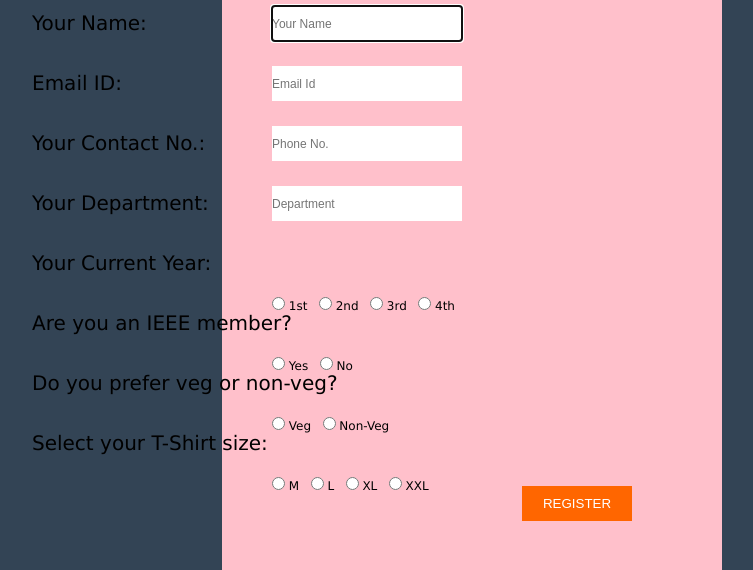
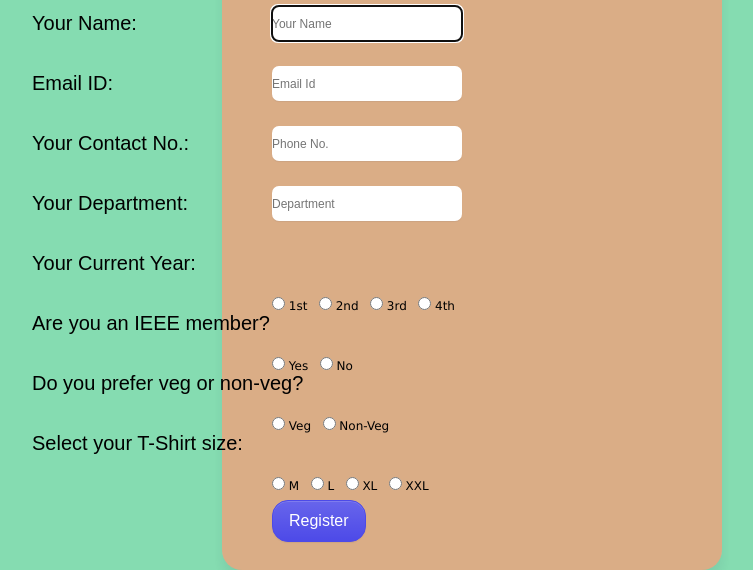
Before and after one commit to ayanokoji024/IEE-registration-page-final, a website: page index.html in a window 1280 px wide. Shown: the part 660-1230 px from the top of the page, without its empty margins (168-921 px from the left). Drawn offline with nearby package versions, Linux system fonts and the light colour scheme.

Commit message:
changed css styles for submit button and textboxes

```diff
--- a/index.html
+++ b/index.html
@@ -1,4 +1,3 @@
-
 <html>
 
 <head>
@@ -10,8 +9,9 @@
 
 <body>
     <link href="styles.css" type="text/css" rel="stylesheet">
-    <script src="https://ajax.googleapis.com/ajax/libs/jquery/3.5.1/jquery.min.js">
-    </script>
+    <script src="https://ajax.googleapis.com/ajax/libs/jquery/3.5.1/jquery.min.js"></script>
+
+
     <!-- Body of Form starts -->
     <div class="container">
         <h1 class="title1">MLAS 2.0 REGISTRATION</h1>
@@ -133,7 +133,8 @@
 
             <!---Register Button------>
             <div class="box">
-                <input type="Submit" name="Register" id="Register" class="submit" value="Register">
+                <br>
+                <input type="Submit" name="Register" id="Register" class="button-20" value="Register">
             </div>
             <!---Register Button----->
     </div>
@@ -141,23 +142,24 @@
 
     </form>
     </div>
-    <script src="https://www.gstatic.com/firebasejs/3.7.4/firebase.js"></script>
 
     <script>
         const firebaseConfig = {
-            apiKey: "AIzaSyBeejy9LXWCdbYz4Az7Fv4XpdCMVbBugLQ",
-            authDomain: "test-50ac8.firebaseapp.com",
-            databaseURL: "https://test-50ac8-default-rtdb.firebaseio.com",
-            projectId: "test-50ac8",
-            storageBucket: "test-50ac8.appspot.com",
-            messagingSenderId: "103465655769",
-            appId: "1:103465655769:web:b3d1ab5ad9f52d6b808dc8"
+            apiKey: "AIzaSyD44b0uF8dVMuwgMif2hGARISSsrZg2TEg",
+            authDomain: "test1-f9cb7.firebaseapp.com",
+            projectId: "test1-f9cb7",
+            databaseURL : "https://console.firebase.google.com/u/1/project/test1-f9cb7/database/test1-f9cb7-default-rtdb/data/~2F",
+            storageBucket: "test1-f9cb7.appspot.com",
+            messagingSenderId: "135952121044",
+            appId: "1:135952121044:web:019fc00d72f318ec358f41",
+            measurementId: "G-K09YVB9RMT"
         };
 
+        // Initialize Firebase
+        const app = initializeApp(firebaseConfig);
         firebase.initializeApp(firebaseConfig);
 
-        var messagesRef = firebase.database()
-            .ref('Collected Data');
+        var messagesRef = firebase.database().ref('Collected Data');
 
         document.getElementById('frm1')
             .addEventListener('Register', submitForm);
@@ -197,6 +199,8 @@
         }
     </script>
     <!--Body of Form ends--->
+    <script src="https://www.gstatic.com/firebasejs/3.7.4/firebase-app.js"></script>
+    <script src="https://www.gstatic.com/firebasejs/3.7.4/firebase-database.js"></script>
 </body>
 
 </html>
--- a/styles.css
+++ b/styles.css
@@ -4,12 +4,12 @@
     box-sizing: border-box;
 }
 body{
-  background: #345;
+  background: #85DCB1;
   background-size: cover;
 }
 
 .container{
-	background: pink;
+	background: #daad86;
 	width: 500px;
 	height: 1230px;
     padding-top: 40px;
@@ -17,6 +17,8 @@ body{
 	position: relative;
 	margin: auto;
     padding: 70px 50px 30px 50px;
+	border-radius: 20px;
+	box-shadow: rgba(255, 255, 255, 0.15) 0 1px inset,rgba(46, 54, 80, 0.075) 0 10px 10px;
 }
 
 
@@ -43,6 +45,7 @@ body{
 .fontLabel{
   color:black;
   font-size:20;
+  font-family: sans-serif;
 }
 
 .fr{
@@ -71,7 +74,14 @@ body{
 	border: none;
   	padding-left: 0px;
 	padding-right: 35px;
+	border-radius: 7px;
+	box-shadow: rgba(255, 255, 255, 0.15) 0 1px 0 inset,rgba(46, 54, 80, 0.075) 0 1px 1px;
+
 }
+.textbox:hover {
+	background-color: #FBEEC1;
+	border-color: #8D8741;
+  }
 
 .new{
   float: left;
@@ -100,14 +110,63 @@ body{
 	color: white;
 }
 
-.submit{
-	float:right;
-	border: none;
-	position: relative;
-	color: white;
-	width: 110px;
-	height: 35px;
-	background: #ff6600;
-	text-transform: uppercase;
-    cursor: pointer;
+/* CSS */
+.button-20 {
+  appearance: button;
+  background-color: #4D4AE8;
+  background-image: linear-gradient(180deg, rgba(255, 255, 255, .15), rgba(255, 255, 255, 0));
+  border: 1px solid #4D4AE8;
+  border-radius: 1rem;
+  box-shadow: rgba(255, 255, 255, 0.15) 0 1px 0 inset,rgba(46, 54, 80, 0.075) 0 1px 1px;
+  box-sizing: border-box;
+  color: #FFFFFF;
+  cursor: pointer;
+  display: inline-block;
+  font-family: sans-serif;
+  font-size: 1rem;
+  font-weight: 500;
+  line-height: 1.5;
+  margin: 0;
+  padding: .5rem 1rem;
+  text-align: center;
+  text-transform: none;
+  transition: color .15s ease-in-out,background-color .15s ease-in-out,border-color .15s ease-in-out,box-shadow .15s ease-in-out;
+  user-select: none;
+  -webkit-user-select: none;
+  touch-action: manipulation;
+  vertical-align: middle;
 }
+
+.button-20:focus:not(:focus-visible),
+.button-20:focus {
+  outline: 0;
+}
+
+.button-20:hover {
+  background-color: #3733E5;
+  border-color: #3733E5;
+}
+
+.button-20:focus {
+  background-color: #413FC5;
+  border-color: #3E3BBA;
+  box-shadow: rgba(255, 255, 255, 0.15) 0 1px 0 inset, rgba(46, 54, 80, 0.075) 0 1px 1px, rgba(104, 101, 235, 0.5) 0 0 0 .2rem;
+}
+
+.button-20:active {
+  background-color: #3E3BBA;
+  background-image: none;
+  border-color: #3A38AE;
+  box-shadow: rgba(46, 54, 80, 0.125) 0 3px 5px inset;
+}
+
+.button-20:active:focus {
+  box-shadow: rgba(46, 54, 80, 0.125) 0 3px 5px inset, rgba(104, 101, 235, 0.5) 0 0 0 .2rem;
+}
+
+.button-20:disabled {
+  background-image: none;
+  box-shadow: none;
+  opacity: .65;
+  pointer-events: none;
+}
```
